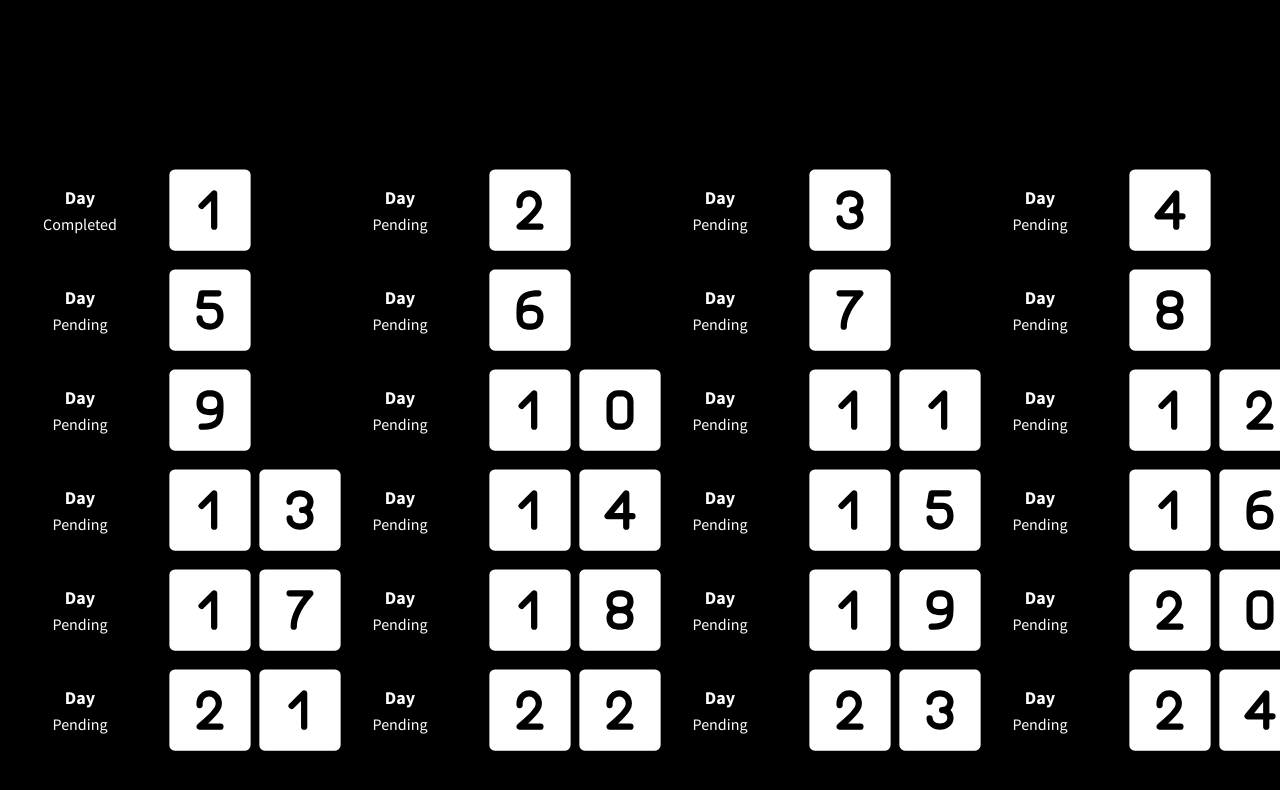
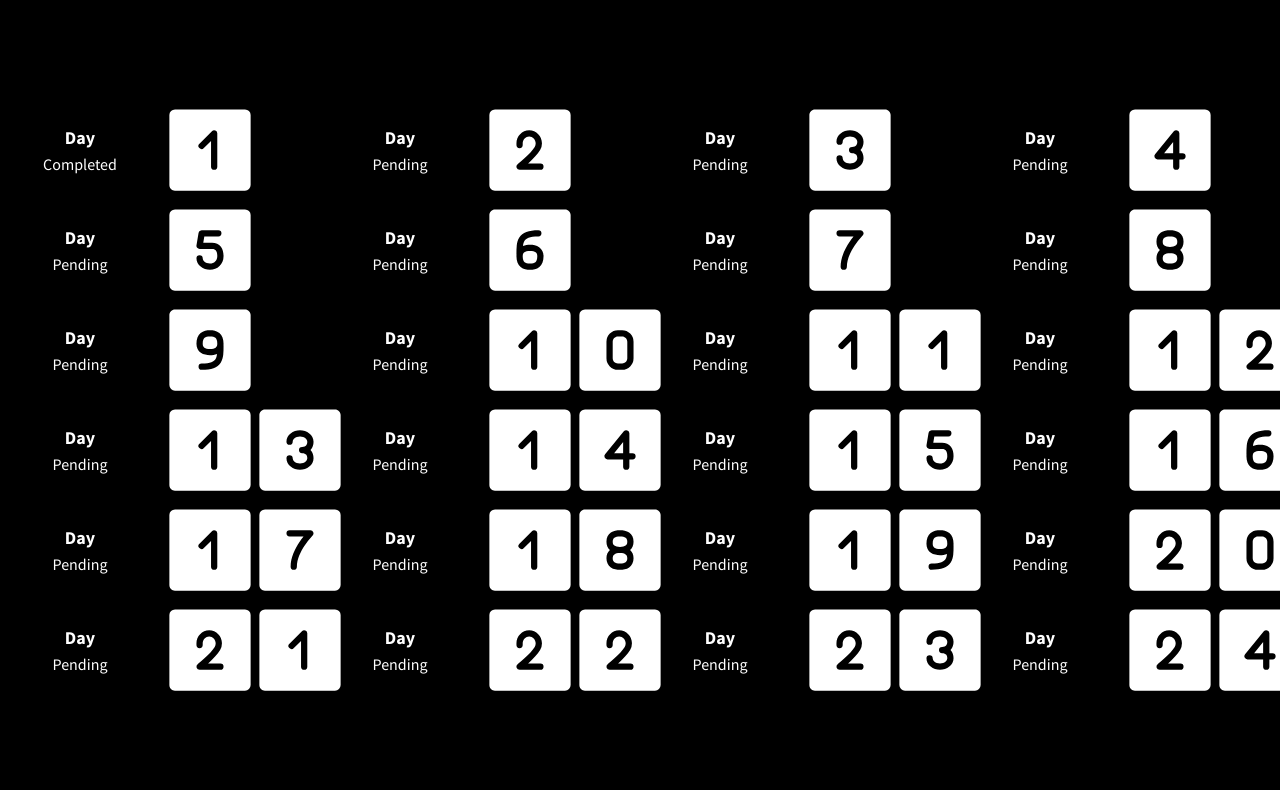
Before and after one commit to ImalKesara/advent-of-svelte, a SvelteKit app: page / in a window 1280 px wide. Shown: the top 790 px of the page. Built offline with nearby package versions, Linux system fonts and the light colour scheme.

Commit message:
Centered

```diff
--- a/src/routes/(dashbaord)/day1/Pagination.svelte
+++ b/src/routes/(dashbaord)/day1/Pagination.svelte
@@ -8,12 +8,15 @@
 	export let value: number = 10;
 	const dispatch = createEventDispatcher();
 	let rows: number[] = [10, 20, 30, 40, 50];
+
 	function increase() {
 		dispatch('increasePage');
 	}
+
 	function decrease() {
 		dispatch('decresePage');
 	}
+
 	function updateRowsPerPage() {
 		dispatch('updateRowsPerPage', value);
 	}
@@ -24,7 +27,7 @@
 		Total Children(s): <span class="font-thin">{copyPersons.length}</span>
 	</div>
 	<div class=" grid grid-cols-12 place-items-center text-sm">
-		<div class=" col-span-12 flex justify-center md:col-span-6">
+		<div class=" col-span-12 justify-center md:col-span-6">
 			<div class="grid grid-cols-3 items-center">
 				<p>Rows per page</p>
 				<select
--- a/src/routes/+page.svelte
+++ b/src/routes/+page.svelte
@@ -15,7 +15,7 @@
 	<title>24 Days</title>
 </svelte:head>
 
-<section class="  m-auto mt-40 max-w-5xl text-center text-white md:max-w-8xl">
+<section class="m-auto flex h-full items-center text-center text-white md:h-screen md:max-w-8xl">
 	<div class="grid-col-1 grid md:grid-cols-4">
 		<div class="grid grid-cols-2 items-center">
 			<div>
@@ -255,6 +255,3 @@
 		</div>
 	</div>
 </section>
-
-<style>
-</style>
```
Also changed, not shown: 1 other file (tests, documents, lock files or other folders).
